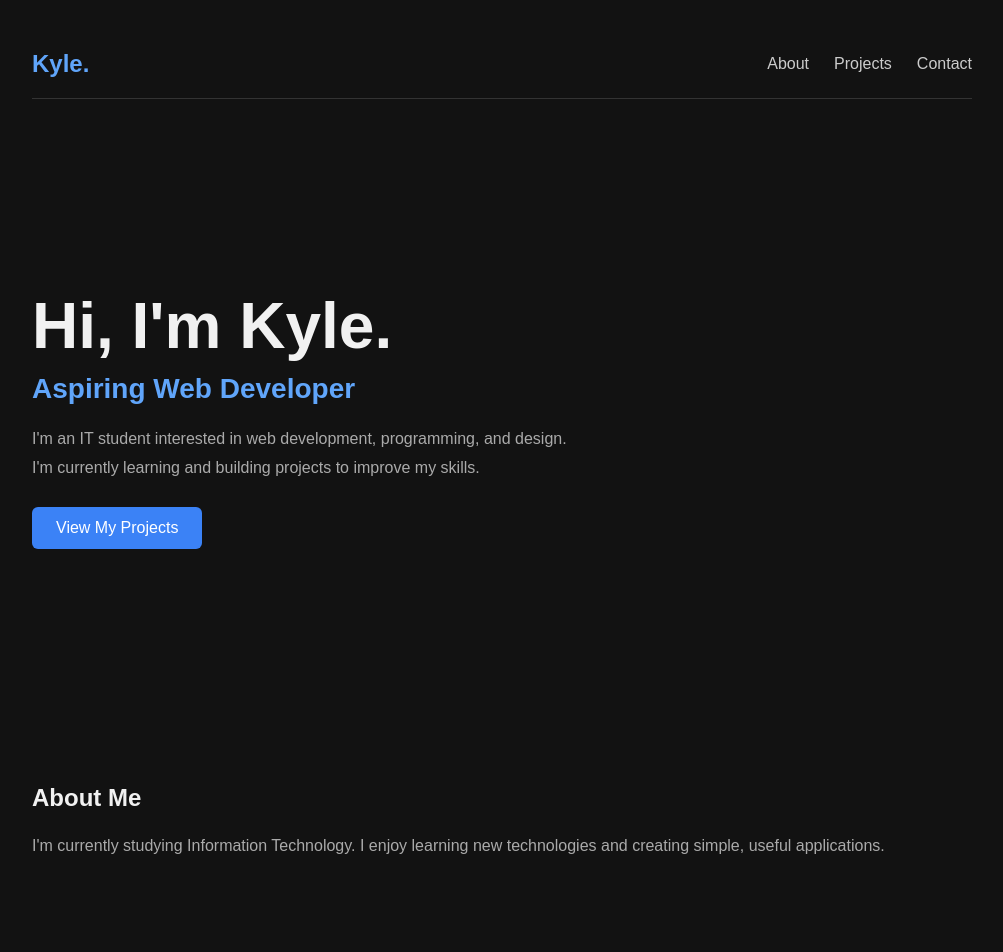
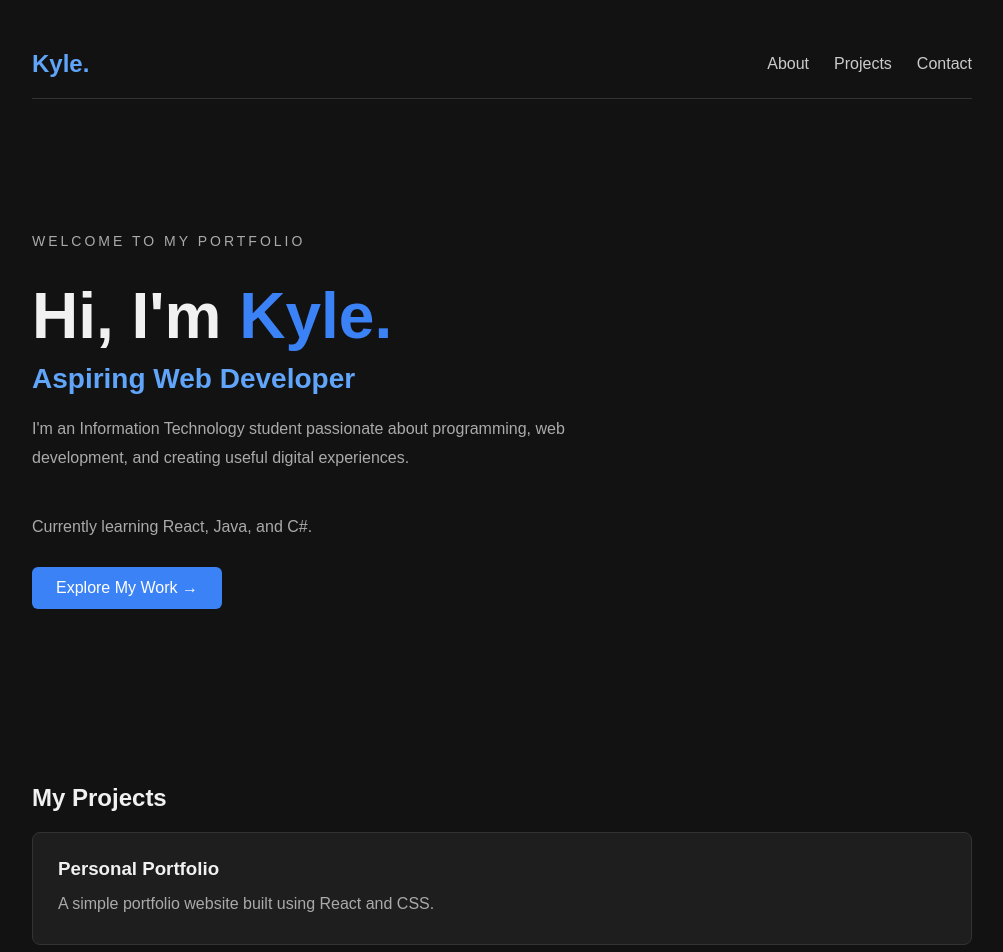
Before and after one commit to kylecabauatan41-debug/portfolionum2, a React (Vite) app in the folder portfolionumber2/: page / in a window 1280 px wide. Shown: the top 952 px of the page, without its empty margins (138-1141 px from the left). Built offline with nearby package versions, Linux system fonts and the light colour scheme.

Commit message:
Improve hero section layout and styling

```diff
--- a/portfolionumber2/src/App.jsx
+++ b/portfolionumber2/src/App.jsx
@@ -13,27 +13,31 @@ function App() {
         </div>
       </nav>
 
+
 <section className="hero">
-        <h1>Hi, I'm Kyle.</h1>
+  <p className="hero-greeting">WELCOME TO MY PORTFOLIO</p>
+
+  <h1>
+    Hi, I'm <span>Kyle.</span>
+  </h1>
+
   <h2>Aspiring Web Developer</h2>
-        <p>
-          I'm an IT student interested in web development,
-          programming, and design. I'm currently learning
-          and building projects to improve my skills.
+
+  <p className="hero-description">
+    I'm an Information Technology student passionate
+    about programming, web development, and creating
+    useful digital experiences.
   </p>
+
+  <p className="hero-focus">
+    Currently learning React, Java, and C#.
+  </p>
+
   <a href="#projects" className="button">
-          View My Projects
+    Explore My Work →
   </a>
 </section>
 
-      <section id="about">
-        <h2>About Me</h2>
-        <p>
-          I'm currently studying Information Technology.
-          I enjoy learning new technologies and creating
-          simple, useful applications.
-        </p>
-      </section>
 
       <section id="projects">
         <h2>My Projects</h2>
```
Lines whose indentation alone changed are shown as unchanged.
